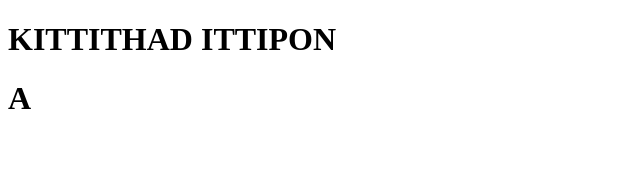
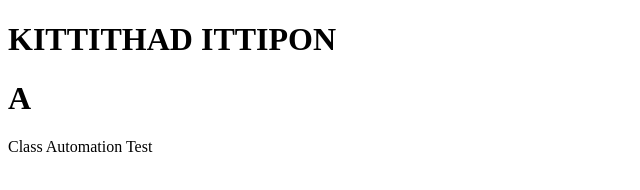
Before and after one commit to anutchai/Automation-Test, a plain HTML site: page index.html in a window 1280 px wide. Shown: the whole page, without its empty margins (0-640 px from the left). Drawn offline with Linux system fonts and the light colour scheme.

Commit message:
update : class

```diff
--- a/index.html
+++ b/index.html
@@ -8,5 +8,6 @@
 <body>
     <h1>KITTITHAD ITTIPON</h1>
     <h1>A</h1>
+    <p>Class Automation Test</p>
 </body>
 </html>
```
